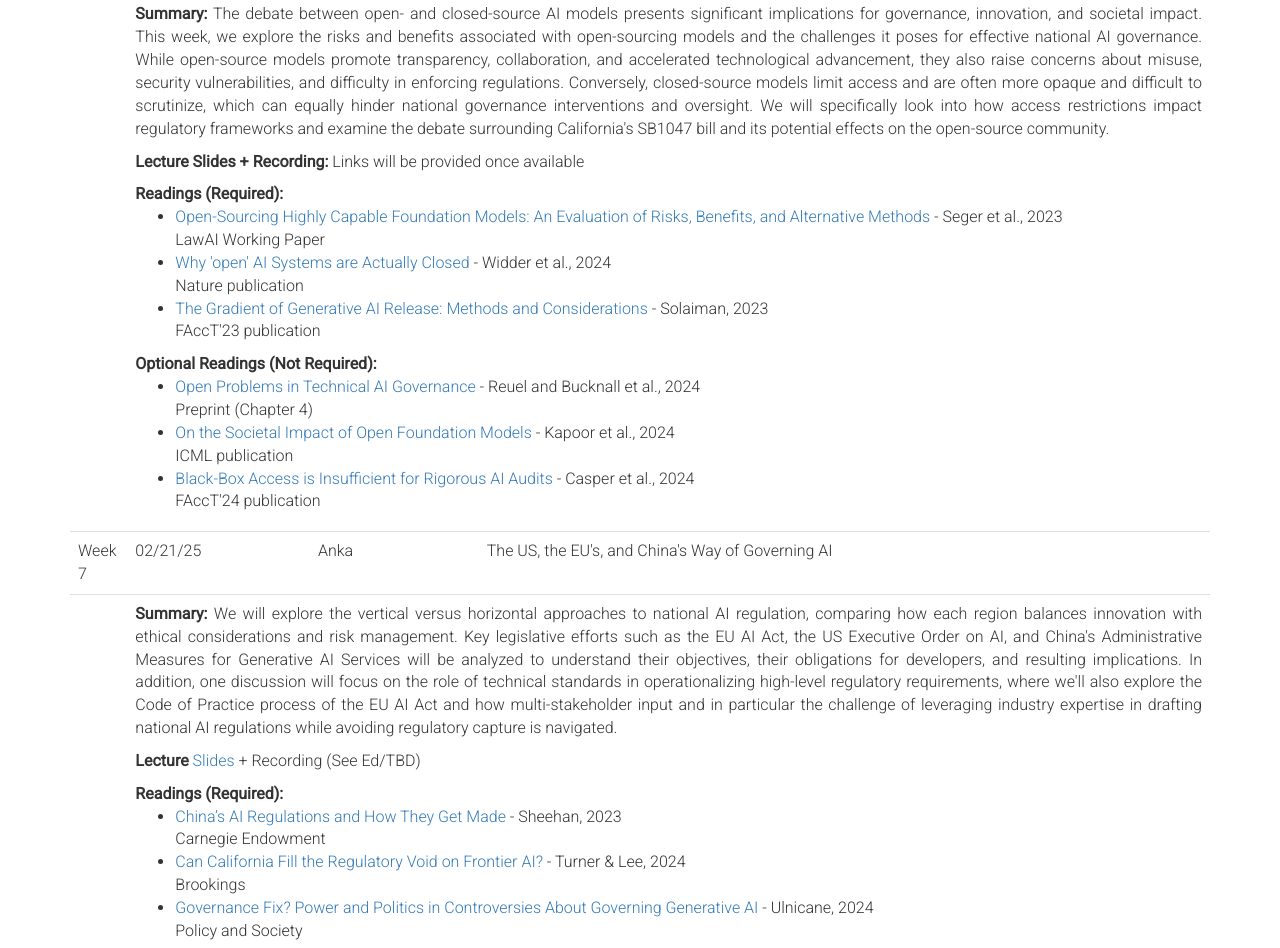
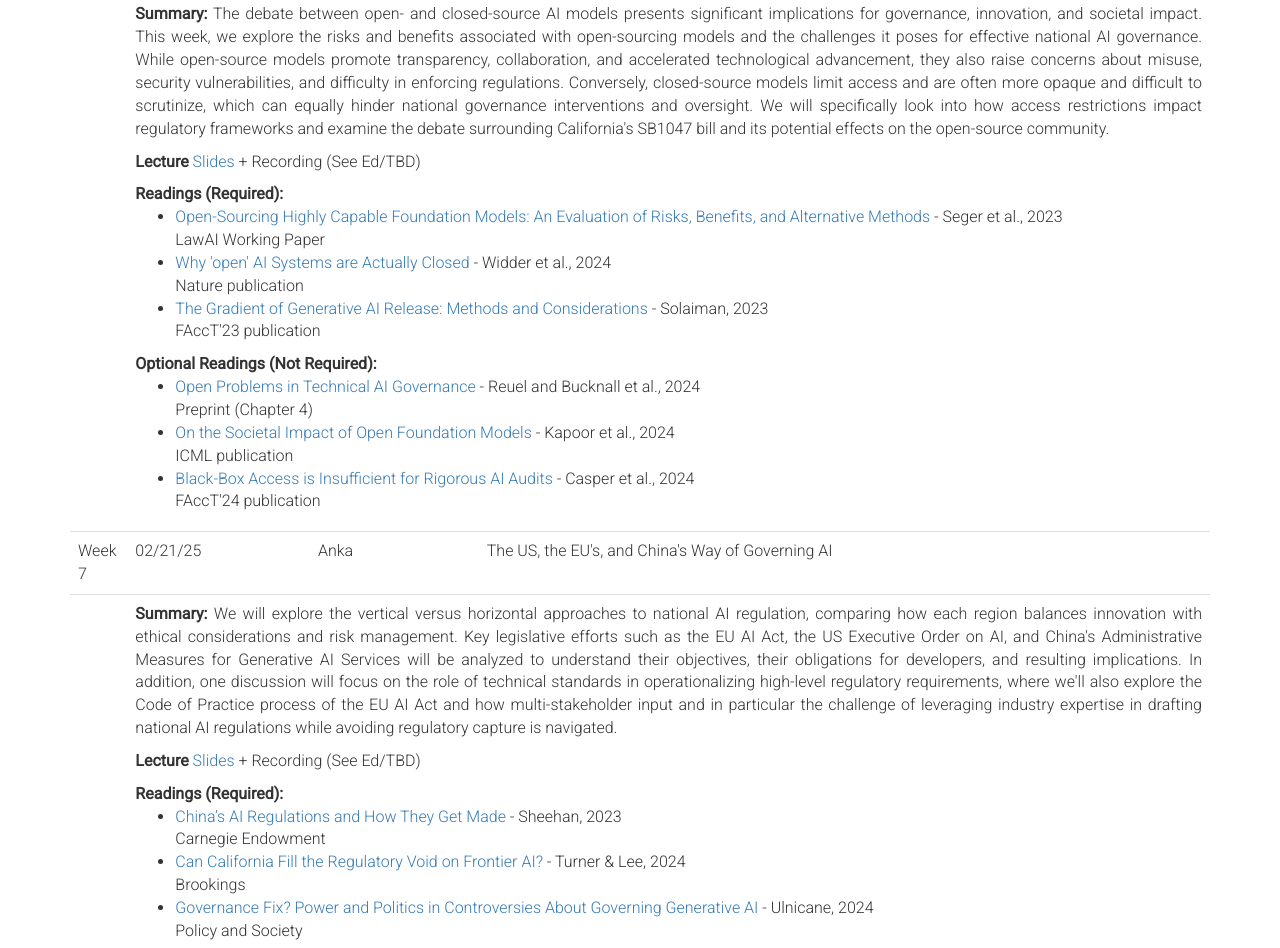
Before and after one commit to maxlampe/cs134_website, a plain HTML site: page index.html in a window 1280 px wide. Shown: the part 8616-9564 px from the top of the page. Drawn offline with nearby package versions, Linux system fonts and the light colour scheme.

Commit message:
featL Added week 6 slides.

```diff
--- a/index.html
+++ b/index.html
@@ -637,7 +637,8 @@
             <td></td><td colspan="3">
               <p><strong>Summary:</strong> The debate between open- and closed-source AI models presents significant implications for governance, innovation, and societal impact. This week, we explore the risks and benefits associated with open-sourcing models and the challenges it poses for effective national AI governance. While open-source models promote transparency, collaboration, and accelerated technological advancement, they also raise concerns about misuse, security vulnerabilities, and difficulty in enforcing regulations. Conversely, closed-source models limit access and are often more opaque and difficult to scrutinize, which can equally hinder national governance interventions and oversight. We will specifically look into how access restrictions impact regulatory frameworks and examine the debate surrounding California's SB1047 bill and its potential effects on the open-source community. </p>
 
-              <p><strong>Lecture Slides + Recording:</strong> Links will be provided once available</p>
+              <p><strong>Lecture </strong> <a href="https://drive.google.com/file/d/1ai480_dYC1L4H8m24sSSVrhajwaR6qPx/view?usp=share_link " target="_blank">Slides</a> + Recording (See Ed/TBD)
+              </p>
               <strong>Readings (Required):</strong>
               <ul>
                 <li><a href="https://arxiv.org/pdf/2311.09227" target="_blank">Open-Sourcing Highly Capable Foundation Models: An Evaluation of Risks, Benefits, and Alternative Methods</a>
```
